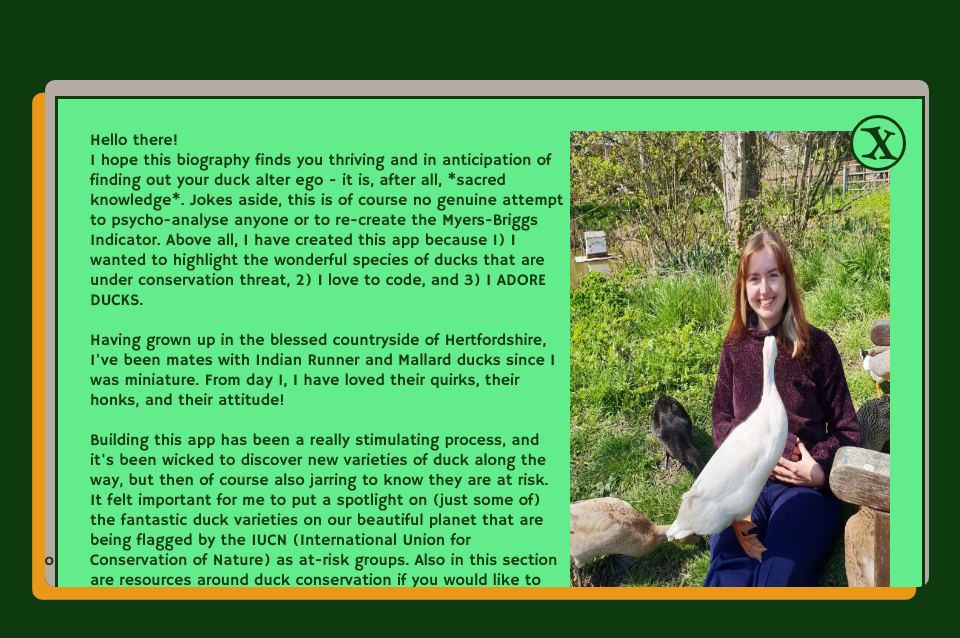
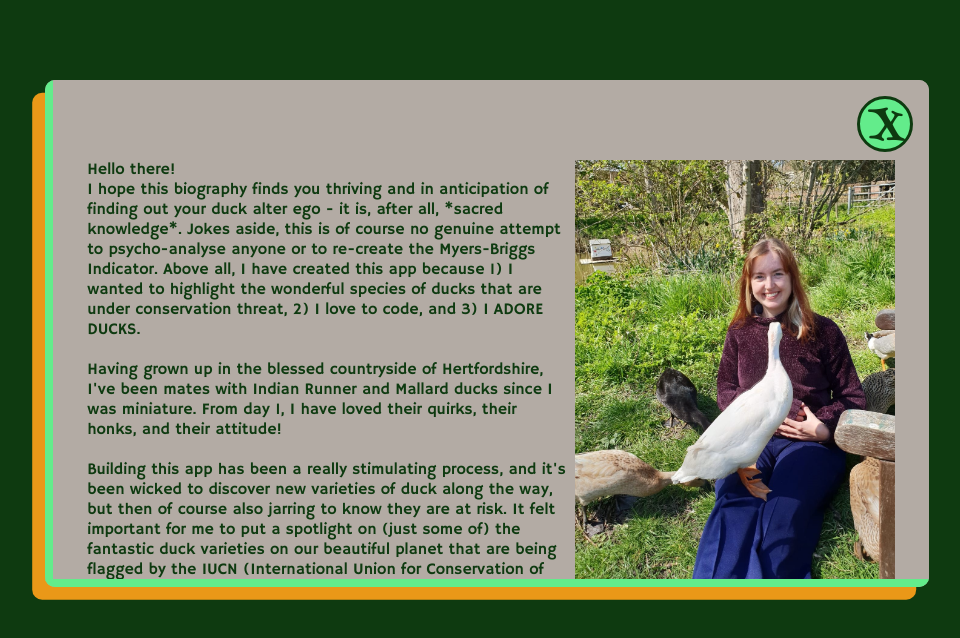
Before and after one commit to vixhez/our-precious-pond, a React (Create React App) app in the folder quack-frontend/: page / in a window 1280 px wide. Both pictures are taken after a click on the button "Toggle info modal". Shown: the top 638 px of the page, without its empty margins (153-1113 px from the left). Built offline with nearby package versions, Linux system fonts and the light colour scheme; no server answers.

Commit message:
style / neatened up styling of header info section

```diff
--- a/quack-frontend/src/components/App.js
+++ b/quack-frontend/src/components/App.js
@@ -3,6 +3,7 @@ import React, { useState, useEffect } from 'react';
 import { getDucks } from '../app/actions';
 
 import Header from './Header.js';
+import Info from './Info.js';
 import Quiz from './Quiz.js'
 import DuckDirectory from './DuckDirectory.js';
 import DuckAlterEgo from './DuckAlterEgo.js'
@@ -48,6 +49,7 @@ function App(props) {
 	return (
 		<div className='app-container'>
 			<Header />
+			<Info />
 			{
 				!quizComplete ? (
 				!ducksLoaded ?
--- a/quack-frontend/src/components/Header.js
+++ b/quack-frontend/src/components/Header.js
@@ -1,5 +1,3 @@
-import Info from './Info.js';
-
 import Mallard from '../assets/ducks/general-imagery/mallard_transparent.png';
 
 export default function Header() {
@@ -7,8 +5,6 @@ export default function Header() {
         <div className="app-header">
             <img src={Mallard} alt="" />
             <h1>Our Precious Pond</h1>
-            {/* <span>✧</span> */}
-            <Info />
         </div>
     )
 }
--- a/quack-frontend/src/components/Info.js
+++ b/quack-frontend/src/components/Info.js
@@ -1,39 +1,36 @@
 import BioImage from '../assets/misc/bio-image.jpeg';
 
 export default function Info() {
-    function handleInfoClick(event) {
+    function toggleInfoModal(event) {
         event.preventDefault();
 
-        let infoContainer = event.target.closest('.info__container');
-        let infoModal = infoContainer.querySelector('.info__modal');
+        let appContainer = event.target.closest('.app-container');
+        let infoModal = appContainer.querySelector('.info__modal');
         console.log('hiya we out here')
-        console.log(Array.from(event.target.classList));
-        if (Array.from(event.target.classList).includes('button__open-info-modal')) {
+        console.log(event.target);
+        if (infoModal.clientHeight === 0) {
             infoModal.style.display = 'flex';
-            console.log('if');
+            event.target.textContent = 'X';
+            // event.target.style.right = '2rem';
+            appContainer.style.overflowY = 'hidden';
         } else {
             infoModal.style.display = 'none';
-            console.log('else');
+            event.target.textContent = 'i';
+            // event.target.style.right = '1rem';
+            appContainer.style.overflowY = 'scroll';
         }
     }
 
     return (
         <div className="info__container">
-            <button
-                className="button__open-info-modal"
-                aria-label="Open info modal"
-                onClick={handleInfoClick}
-            >
-                i
-            </button>
+                <button
+                    className="button__toggle-info-modal"
+                    aria-label="Toggle info modal"
+                    onClick={toggleInfoModal}
+                >
+                    i
+                </button>
             <div className="info__modal">
-                <button
-                    className="button__close-info-modal"
-                    aria-label="Close info modal"
-                    onClick={handleInfoClick}
-                >
-                    X
-                </button>
                 <span className="modal__bio">
                     Hello there!
                     <br />
@@ -44,7 +41,7 @@ export default function Info() {
                     <br /><br />
                     Building this app has been a really stimulating process, and it's been wicked to discover new varieties of duck along the way, but then of course also jarring to know they are at risk. It felt important for me to put a spotlight on (just some of) the fantastic duck varieties on our beautiful planet that are being flagged by the IUCN (International Union for Conservation of Nature) as at-risk groups. Also in this section are resources around duck conservation if you would like to know more.
                     <br /><br />
-                    Go forth and soak in the duck magic! I hope you have fun learning about these gorgeous, radiant and savvy creatures.
+                    Go forth and soak in the duck magic! I hope you have fun learning about these gorgeous, radiant and savvy creatures. More text More text More text More text More text More text More text More text More text More text More text More text More text More text More text More text More text More text More text More text More text More text More text More text More text More text More text More text More text More text More text More text More text More text More text More text More text More text More text More text More text More text More text More text More text More text More text More text More text More text More text More text More text More text More text More text More text More text More text More text More text
                 </span>
                 <img src={BioImage} alt="Victoria relaxing with ducks" />
             </div>
--- a/quack-frontend/src/styles/base.css
+++ b/quack-frontend/src/styles/base.css
@@ -15,6 +15,10 @@ body {
 }
 
 .app-container {
+    position: relative;
+    display: flex;
+    flex-direction: column;
+    align-items: center;
     background-color: var(--silver);
     margin: 2rem;
     border-radius: 10px;
--- a/quack-frontend/src/styles/header.css
+++ b/quack-frontend/src/styles/header.css
@@ -5,7 +5,6 @@
     padding: 2rem;
     max-width: 50rem;
     margin: 0 auto;
-    position: relative;
 }
 
 .app-header img {
@@ -35,53 +34,3 @@
 .app-header span {
     font-size: 5rem;
 }
-
-.app-header .info__container {
-    width: 100%;
-}
-
-.info__container .button__open-info-modal,
-.info__container .button__close-info-modal {
-    position: absolute;
-    top: 1rem;
-    right: 1rem;
-    height: 3.5rem;
-    width: 3.5rem;
-    font-family: 'Henny-Penny';
-    font-weight: bolder;
-    font-size: 2.5rem;
-    line-height: 1.5;
-    border: solid 0.2rem var(--dark-green);
-    border-radius: 50%;
-    background-color: var(--light-green);
-    cursor: pointer;
-}
-
-.info__container .button__open-info-modal:hover,
-.info__container .button__close-info-modal:hover {
-    color: var(--yellow);
-}
-
-.app-header .info__modal {
-    display: none;
-    position: absolute;
-    top: 1rem;
-    left: 0;
-    width: 50rem;
-    /* height: 100%; */
-    background-color: var(--light-green);
-    border: solid 0.2rem var(--dark-green);
-    flex-direction: row;
-    padding: 2rem;
-    overflow-y: scroll;
-}
-
-.info__modal .modal__bio {
-    font-size: 1rem;
-    white-space: break-spaces;
-}
-
-.info__modal img {
-    width: 20rem;
-    height: auto;
-}
--- a/quack-frontend/src/styles/index.css
+++ b/quack-frontend/src/styles/index.css
@@ -1,5 +1,6 @@
 @import 'base.css';
 @import 'typography.css';
+@import 'info.css';
 @import 'header.css';
 @import 'quiz.css';
 @import 'alterego.css';
--- /dev/null
+++ b/quack-frontend/src/styles/info.css
@@ -0,0 +1,66 @@
+
+.app-container .info__container {
+    width: 100%;
+}
+
+.info__container .button__toggle-info-modal {
+    position: absolute;
+    top: 1rem;
+    right: 1rem;
+    height: 3.5rem;
+    width: 3.5rem;
+    font-family: 'Henny-Penny';
+    font-weight: bolder;
+    font-size: 2.5rem;
+    line-height: 1.5;
+    border: solid 0.2rem var(--dark-green);
+    border-radius: 50%;
+    background-color: var(--light-green);
+    cursor: pointer;
+    z-index: 2;
+}
+
+.info__container .button__toggle-info-modal:hover {
+    color: var(--yellow);
+}
+
+.app-container .info__modal {
+    display: none;
+    position: absolute;
+    top: 0;
+    right: 0;
+    left: 0;
+    bottom: 0;
+    flex-flow: row wrap;
+    align-items: flex-start;
+    justify-content: center;
+    padding: 5rem 0.2rem 0.2rem 0.2rem;
+    overflow-y: scroll;
+    background-color: var(--silver);
+    border-bottom: solid 0.5rem var(--light-green);
+    border-left: solid 0.5rem var(--light-green);
+}
+
+@media (min-width: 990px) {
+    .app-container .info__modal {
+        /* max-width: 80%; */
+        padding: 5rem 2rem 2rem 2rem;
+
+    }
+}
+
+.info__modal .modal__bio {
+    font-size: 1rem;
+    white-space: break-spaces;
+    max-width: 80%;
+}
+
+@media (min-width: 990px) {
+    .info__modal .modal__bio {
+        max-width: 60%;
+    }
+}
+
+.info__modal img {
+    max-width: 20rem;
+}
```
